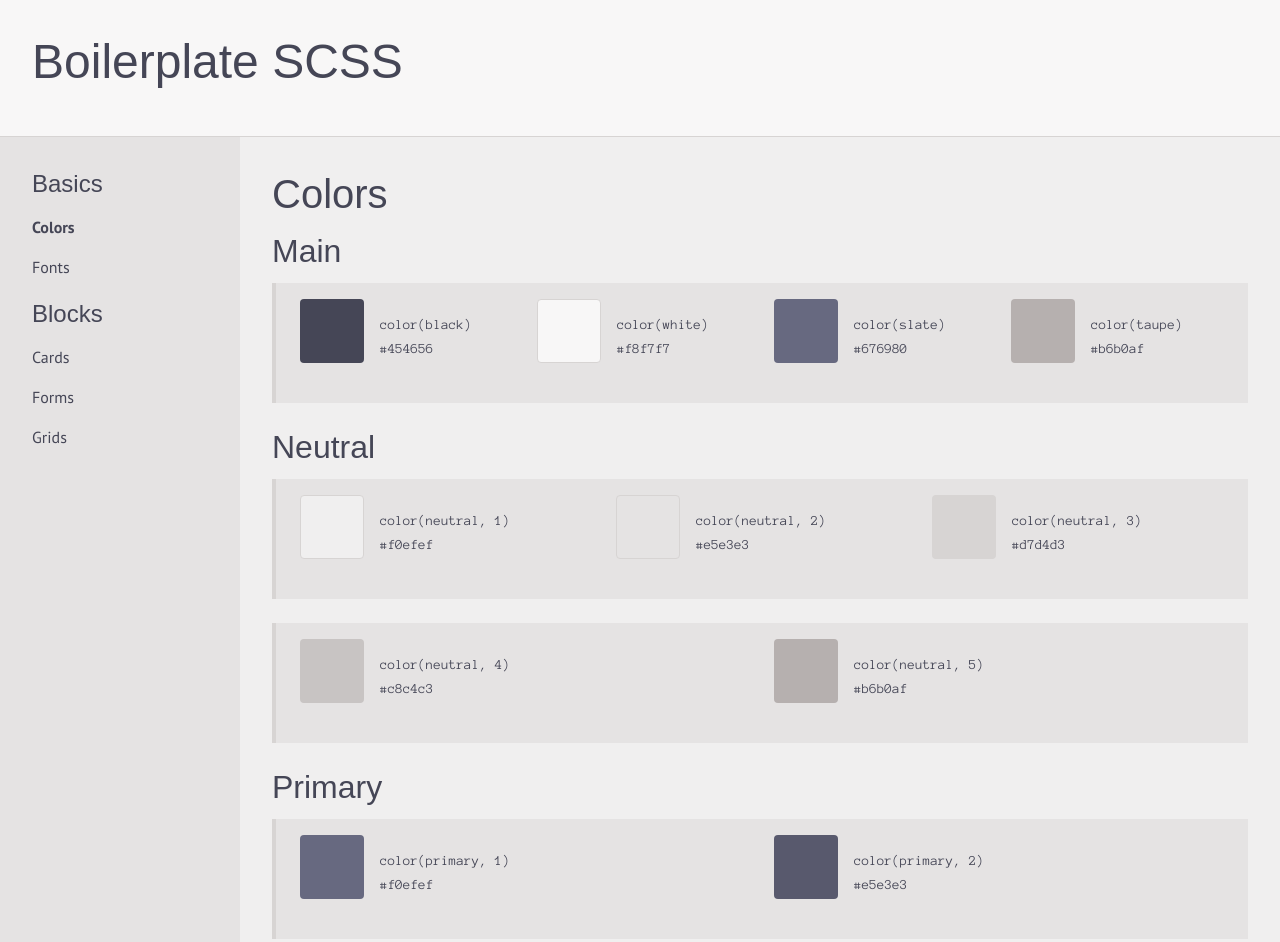
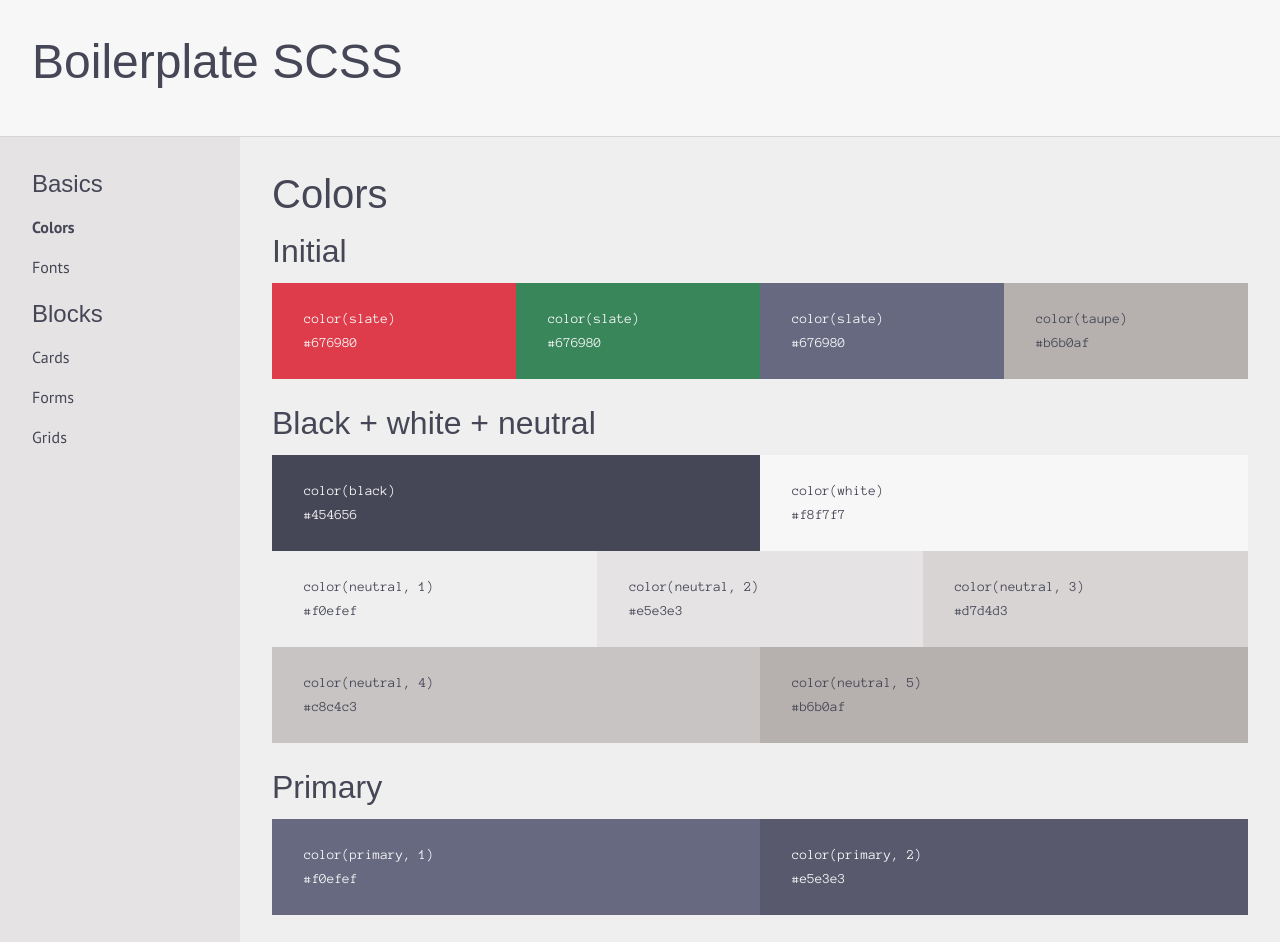
Before and after one commit to mranenko/boilerplate-scss-2022, a website: page system/colors.html in a window 1280 px wide. Drawn offline with Linux system fonts and the light colour scheme; a web font is replaced by a local one.

Commit message:
Colors + color page layout

```diff
--- a/styles/basics/_colors.scss
+++ b/styles/basics/_colors.scss
@@ -1,6 +1,13 @@
 /*
-  color helper functions
+  color helper functions + mixins
 */
+
+@function contrast($color) {
+  @if (lightness($color) > 40) {
+    @return color(white);
+  }
+  @return color(black);
+}
 
 @function tint($color, $percentage) {
   @return mix(white, $color, $percentage);
@@ -10,11 +17,18 @@
   @return mix(black, $color, $percentage);
 }
 
+@mixin background-color($background, $color: contrast($background)) {
+  background: $background;
+  color: $color;
+}
+
 
 /*
   initial colors
 */
 
+$color-crimson: #de3c4b;
+$color-sea: #388659;
 $color-slate: #676980;
 $color-taupe: #b6b0af;
 
@@ -25,6 +39,8 @@ $color-taupe: #b6b0af;
 
 $colors: (
   black: shade($color-slate, 33),
+  crimson: $color-crimson,
+  sea: $color-sea,
   slate: $color-slate,
   taupe: $color-taupe,
   white: tint($color-taupe, 90),
--- a/styles/blocks/_grids.scss
+++ b/styles/blocks/_grids.scss
@@ -9,6 +9,7 @@
     grid-auto-flow: column;
     grid-auto-columns: 1fr;
   }
+  .grid.small.gap-0 { gap: 0; }
 }
 
 @media (min-width: 800px) {
@@ -17,6 +18,7 @@
     grid-auto-flow: column;
     grid-auto-columns: 1fr;
   }
+  .grid.medium.gap-0 { gap: 0; }
 }
 
 @media (min-width: 1000px) {
@@ -25,6 +27,7 @@
     grid-auto-flow: column;
     grid-auto-columns: 1fr;
   }
+  .grid.large.gap-0 { gap: 0; }
 }
 
 @media (min-width: 1200px) {
@@ -33,4 +36,5 @@
     grid-auto-flow: column;
     grid-auto-columns: 1fr;
   }
+  .grid.extra-large.gap-0 { gap: 0; }
 }
--- a/styles/layouts/_system.scss
+++ b/styles/layouts/_system.scss
@@ -50,37 +50,22 @@
 
 .layout.system .color {
   align-items: center;
-  display: grid;
-  gap: 1rem;
-  grid-template-columns: auto 1fr;
-  margin: 0 0 .75rem;
+  padding: 1.5rem 2rem;
 }
 
-.layout.system .swatch {
-  border-radius: .25rem;
-  height: 4rem;
-  width: 4rem;
-}
+.layout.system .color.crimson { @include background-color(color(crimson), color(white)); }
+.layout.system .color.sea { @include background-color(color(sea), color(white)); }
+.layout.system .color.slate { @include background-color(color(slate), color(white)); }
+.layout.system .color.taupe { @include background-color(color(taupe), color(black)); }
 
-.layout.system .swatch.black { background: color(black); }
-.layout.system .swatch.slate { background: color(slate); }
-.layout.system .swatch.taupe { background: color(taupe); }
-.layout.system .swatch.white {
-  background: color(white);
-  border: 1px solid color(border);
-}
+.layout.system .color.black { @include background-color(color(black), color(white)); }
+.layout.system .color.white { @include background-color(color(white), color(black)); }
 
-.layout.system .swatch.neutral-1 {
-  background: color(neutral, 1);
-  border: 1px solid color(border);
-}
-.layout.system .swatch.neutral-2 {
-  background: color(neutral, 2);
-  border: 1px solid color(border);
-}
-.layout.system .swatch.neutral-3 { background: color(neutral, 3); }
-.layout.system .swatch.neutral-4 { background: color(neutral, 4);}
-.layout.system .swatch.neutral-5 { background: color(neutral, 5); }
+.layout.system .color.neutral { @include background-color(color(neutral, 1), color(black)); }
+.layout.system .color.neutral-2 { @include background-color(color(neutral, 2), color(black)); }
+.layout.system .color.neutral-3 { @include background-color(color(neutral, 3), color(black)); }
+.layout.system .color.neutral-4 { @include background-color(color(neutral, 4), color(black)); }
+.layout.system .color.neutral-5 { @include background-color(color(neutral, 5), color(black)); }
 
-.layout.system .swatch.primary-1 { background: color(primary, 1); }
-.layout.system .swatch.primary-2 { background: color(primary, 2);}
+.layout.system .color.primary { @include background-color(color(primary, 1), color(white)); }
+.layout.system .color.primary-2 { @include background-color(color(primary, 2), color(white)); }
--- a/system/colors.html
+++ b/system/colors.html
@@ -27,78 +27,78 @@
 
     <main>
       <h2 class="title">Colors</h2>
-      <h3 class="subtitle">Main</h3>
-      <div class="card grid extra-large">
-        <div class="color">
-          <p class="swatch black"></p>
-          <code>color(black)
-          #454656</code>
+
+      <h3 class="subtitle">Initial</h3>
+
+      <div class="grid large gap-0">
+        <div class="color crimson">
+          <code>color(slate)
+            #676980</code>
         </div>
-
-        <div class="color">
-          <p class="swatch white"></p>
-          <code>color(white)
-          #f8f7f7</code>
+        <div class="color sea">
+          <code>color(slate)
+            #676980</code>
         </div>
-
-        <div class="color">
-          <p class="swatch slate"></p>
+        <div class="color slate">
           <code>color(slate)
-          #676980</code>
+            #676980</code>
         </div>
-
-        <div class="color">
-          <p class="swatch taupe"></p>
+        <div class="color taupe">
           <code>color(taupe)
-          #b6b0af</code>
+            #b6b0af</code>
         </div>
       </div>
 
-      <h3 class="subtitle mt-1">Neutral</h3>
-      <div class="card grid large">
-        <div class="color">
-          <p class="swatch neutral-1"></p>
+
+      <h3 class="subtitle mt-15">Black + white + neutral</h3>
+
+      <div class="grid large gap-0">
+        <div class="color black">
+          <code>color(black)
+            #454656</code>
+        </div>
+        <div class="color white">
+          <code>color(white)
+            #f8f7f7</code>
+        </div>
+      </div>
+
+      <div class="grid large gap-0">
+        <div class="color neutral">
           <code>color(neutral, 1)
             #f0efef</code>
         </div>
-
-        <div class="color">
-          <p class="swatch neutral-2"></p>
+        <div class="color neutral-2">
           <code>color(neutral, 2)
             #e5e3e3</code>
         </div>
-
-        <div class="color">
-          <p class="swatch neutral-3"></p>
+        <div class="color neutral-3">
           <code>color(neutral, 3)
             #d7d4d3</code>
         </div>
       </div>
 
-      <div class="card grid large">
-        <div class="color">
-          <p class="swatch neutral-4"></p>
+      <div class="grid large gap-0">
+        <div class="color neutral-4">
           <code>color(neutral, 4)
             #c8c4c3</code>
         </div>
-
-        <div class="color">
-          <p class="swatch neutral-5"></p>
+        <div class="color neutral-5">
           <code>color(neutral, 5)
             #b6b0af</code>
         </div>
       </div>
 
-      <h3 class="subtitle mt-1">Primary</h3>
-      <div class="card grid extra-large">
-        <div class="color">
-          <p class="swatch primary-1"></p>
+
+      <h3 class="subtitle mt-15">Primary</h3>
+
+      <div class="grid large gap-0">
+        <div class="color primary">
           <code>color(primary, 1)
             #f0efef</code>
         </div>
 
-        <div class="color">
-          <p class="swatch primary-2"></p>
+        <div class="color primary-2">
           <code>color(primary, 2)
             #e5e3e3</code>
         </div>
```
Also changed, not shown: styles/index.css, 1 other file.
